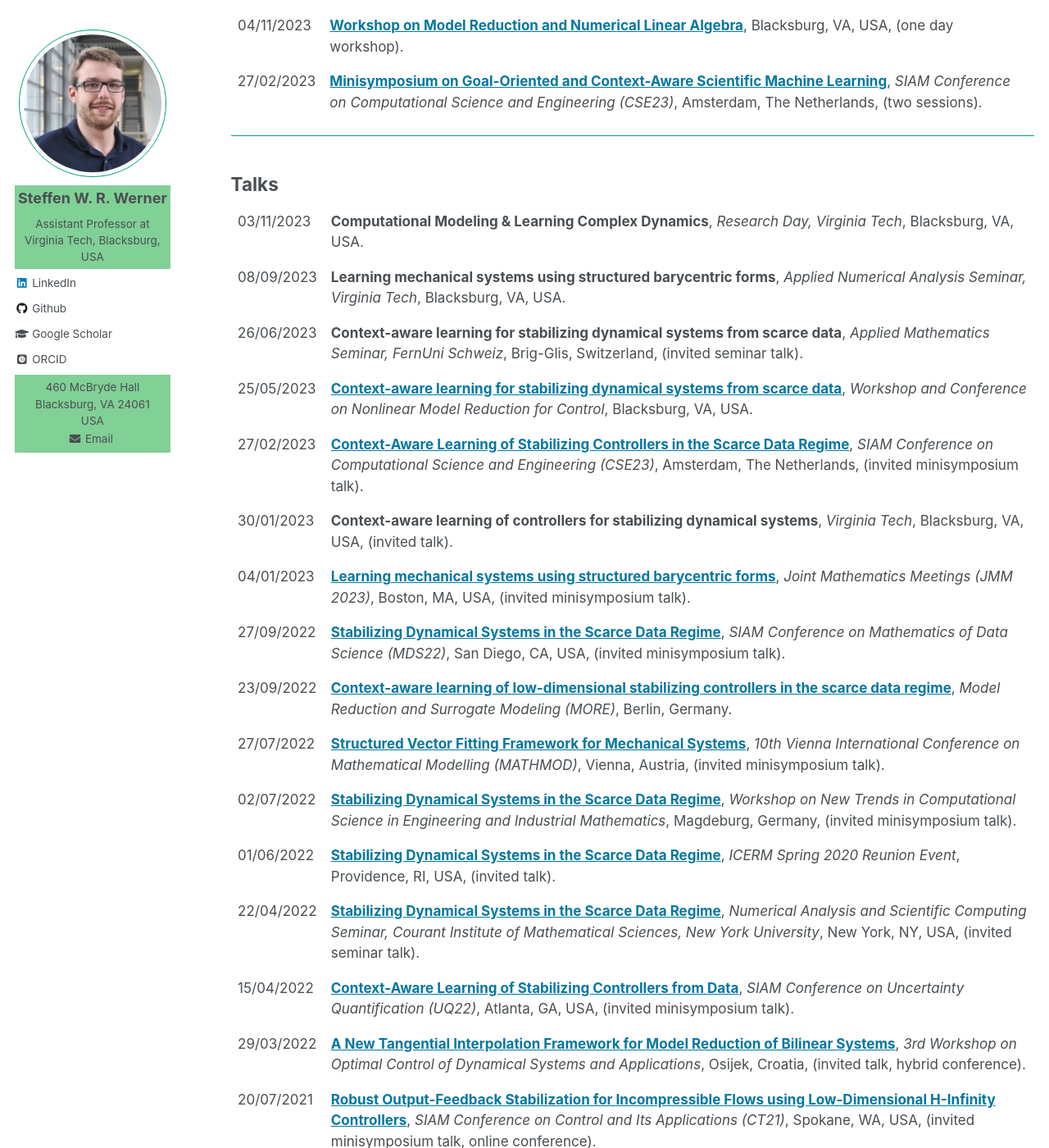
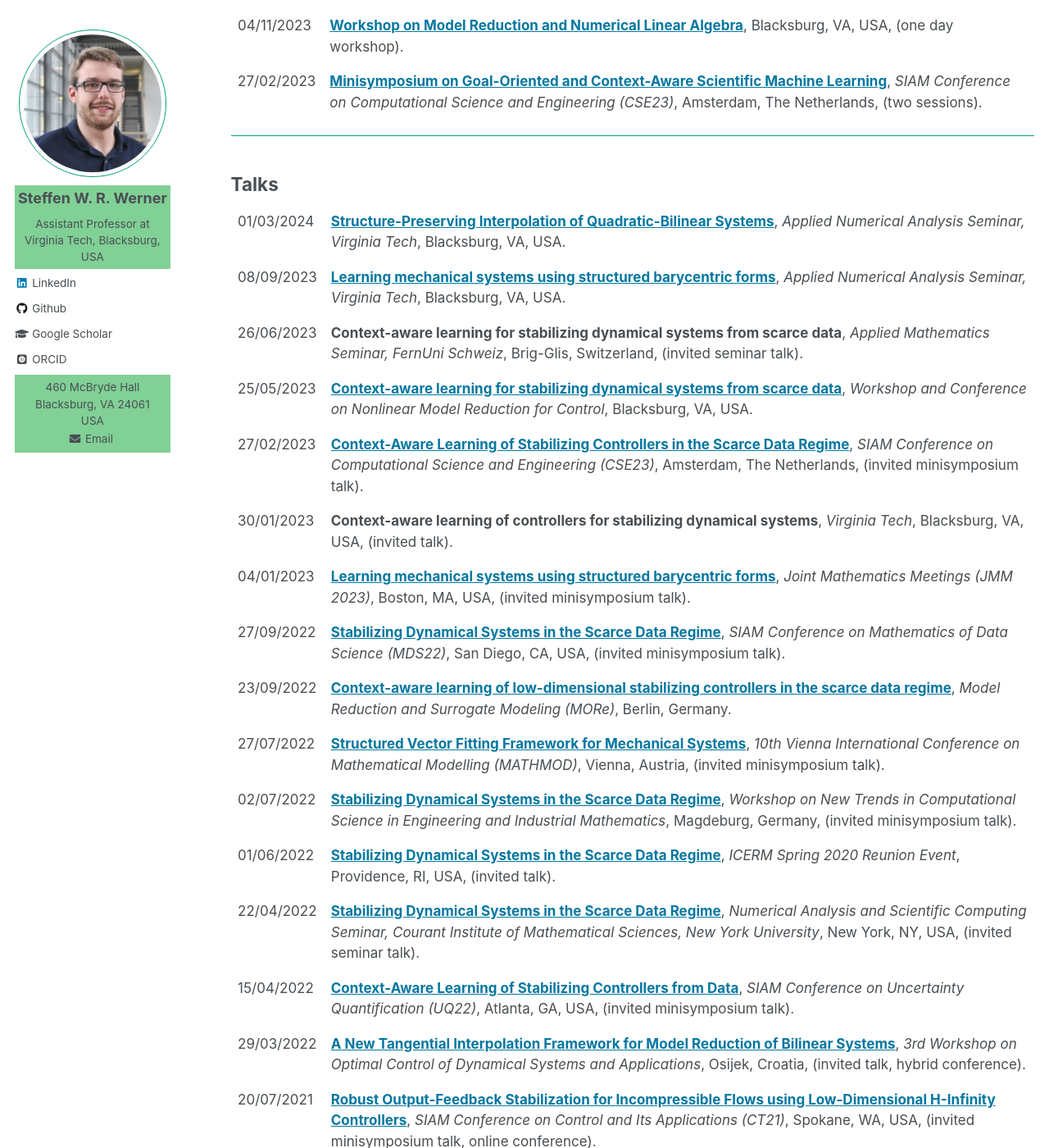
Before and after one commit to ninsteve/ninsteve.github.io, a Jekyll site: the page built from _pages/conferences.md, in a window 1280 px wide and 1400 px high, scrolled down 819 px. Shown: the whole window at 82% size. Built offline with Jekyll 4.4.1, drawn with Linux system fonts in a browser that asks for light colours; nearby versions of some CDN libraries; some web fonts are replaced; some of the changed text lies outside the part shown.

Commit message:
Updated conference page.

```diff
--- a/_pages/conferences.md
+++ b/_pages/conferences.md
@@ -64,17 +64,17 @@ author_profile: true
 
 <table class="eventtable">
   <tr>
-    <td style="width:8%"> 03/11/2023 </td>
+    <td style="width:8%"> 01/03/2024 </td>
     <td>
-    <strong>Computational Modeling & Learning Complex Dynamics</strong>,
-    <i>Research Day, Virginia Tech</i>,
+    <strong><a target="blank_" href="https://seminar.math.vt.edu/ana/">Structure-Preserving Interpolation of Quadratic-Bilinear Systems</a></strong>,
+    <i>Applied Numerical Analysis Seminar, Virginia Tech</i>,
     Blacksburg, VA, USA.<br>
     </td>
   </tr>
   <tr>
     <td style="width:8%"> 08/09/2023 </td>
     <td>
-    <strong>Learning mechanical systems using structured barycentric forms</strong>,
+    <strong><a target="blank_" href="https://seminar.math.vt.edu/ana/">Learning mechanical systems using structured barycentric forms</a></strong>,
     <i>Applied Numerical Analysis Seminar, Virginia Tech</i>,
     Blacksburg, VA, USA.<br>
     </td>
@@ -131,7 +131,7 @@ author_profile: true
     <td style="width:8%"> 23/09/2022 </td>
     <td>
     <strong><a target="blank_" href="https://more.sciencesconf.org/program/details">Context-aware learning of low-dimensional stabilizing controllers in the scarce data regime</a></strong>,
-    <i>Model Reduction and Surrogate Modeling (MORE)</i>,
+    <i>Model Reduction and Surrogate Modeling (MORe)</i>,
     Berlin, Germany.<br>
     </td>
   </tr>
@@ -435,14 +435,6 @@ author_profile: true
 
 <table class="eventtable">
   <tr>
-    <td style="width:8%"> 25/10/2023 </td>
-    <td>
-      <strong>Scientific Computing & Learning Complex Dynamical Systems</strong>,
-      <i>College of Science Undergraduate Research Mixer</i>,
-      Blacksburg, VA, USA.
-    </td>
-  </tr>
-  <tr>
     <td style="width:8%"> 06/06/2023 </td>
     <td>
       <strong><a target="blank_"
@@ -465,7 +457,7 @@ author_profile: true
     <td>
       <strong><a target="blank_"
       href="https://more.sciencesconf.org/program/details">Balancing-related model reduction of large-scale sparse systems in MATLAB and Octave with the MORLAB toolbox</a></strong>,
-      <i>Model Reduction and Surrogate Modeling (MORE)</i>,
+      <i>Model Reduction and Surrogate Modeling (MORe)</i>,
       Berlin, Germany.
     </td>
   </tr>
```
Also changed, not shown: other parts of _pages/conferences.md (+1 -1 lines), 1 other file.
